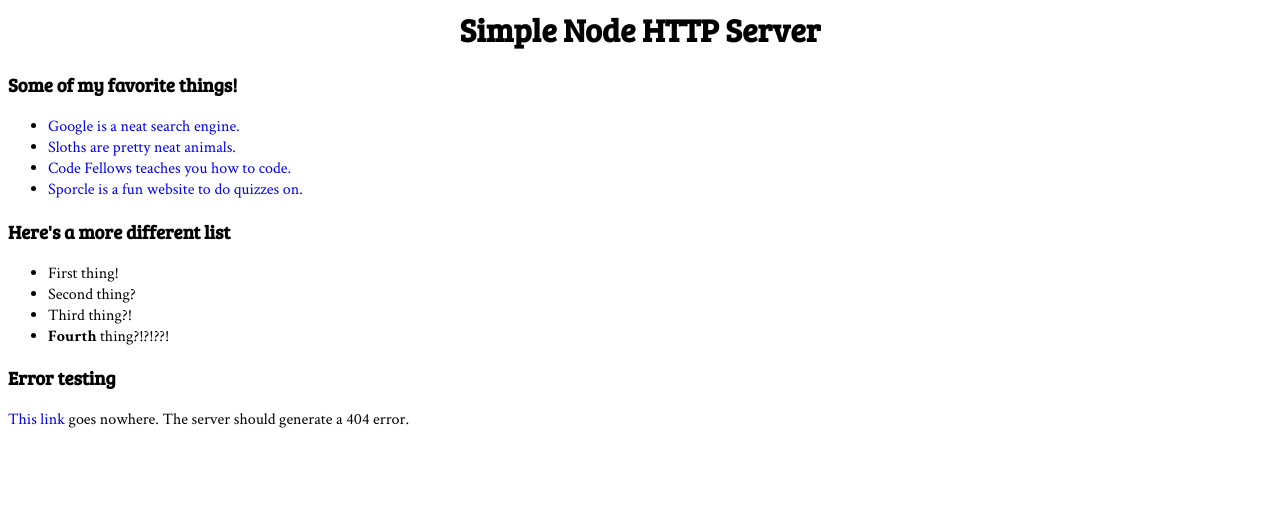
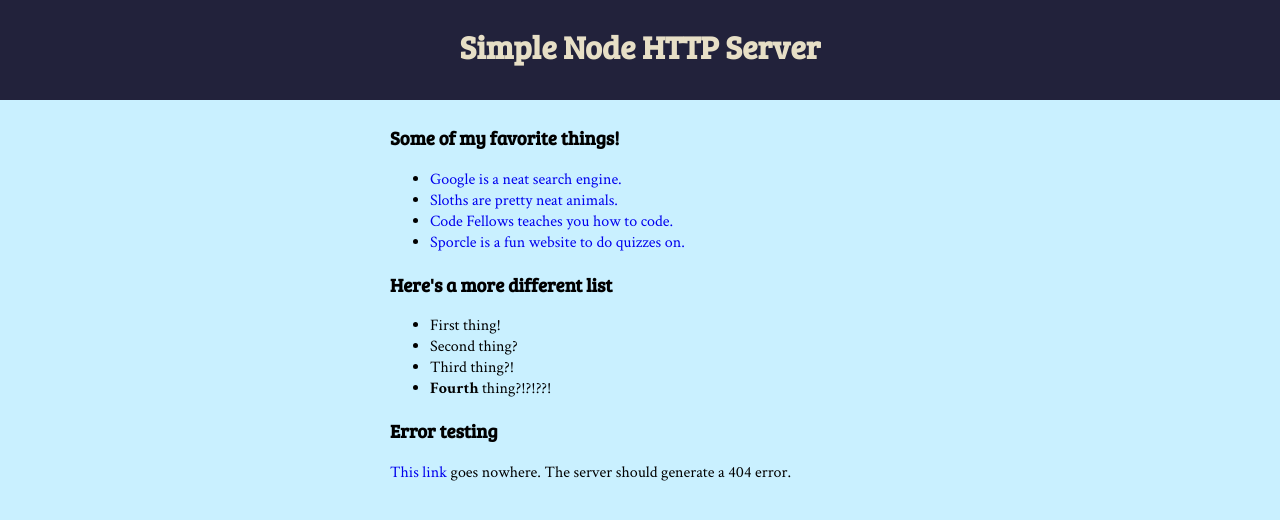
Before and after one commit to emilyaviva/basic-node-server, a plain HTML site: page index.html in a window 1280 px wide. Drawn offline with Linux system fonts and the light colour scheme.

Commit message:
Prettified CSS

```diff
--- a/index.html
+++ b/index.html
@@ -5,7 +5,10 @@
 	<title>Simple Node HTTP Server</title>
 </head>
 <body>
-<h1>Simple Node HTTP Server</h1>
+<div id="header">
+	<h1>Simple Node HTTP Server</h1>
+</div>
+<div id="main">
 <h3>Some of my favorite things!</h3>
 <ul id="favorites">
 	<li><a href="http://www.google.com/">Google is a neat search engine.</a></li>
@@ -22,5 +25,6 @@
 </ul>
 <h3>Error testing</h3>
 <p><a href="thislinkgoesnowhere">This link</a> goes nowhere. The server should generate a 404 error.</p>
+</div>
 </body>
 </html>
--- a/local.css
+++ b/local.css
@@ -1,13 +1,31 @@
 body {
 	font-family: 'Crimson Text', serif;
+	background-color: #c9f0ff;
+	margin: 0 auto;
+	padding: 0;
+}
+
+#header {
+	background-color: #22223b;
+	color: #e7dfc6;
+	max-width: 100%;
+	height: 100px;
+	text-align: center;
+	margin: 0 auto;
+}
+
+#header h1 {
+	padding-top: 25px;
+}
+
+#main {
+	max-width: 500px;
+	margin: 0 auto;
+	padding: 0.4em 2em;
 }
 
 h1, h3 {
 	font-family: 'Bree Serif', serif;
-}
-
-h1 {
-	text-align: center;
 }
 
 a {
```
